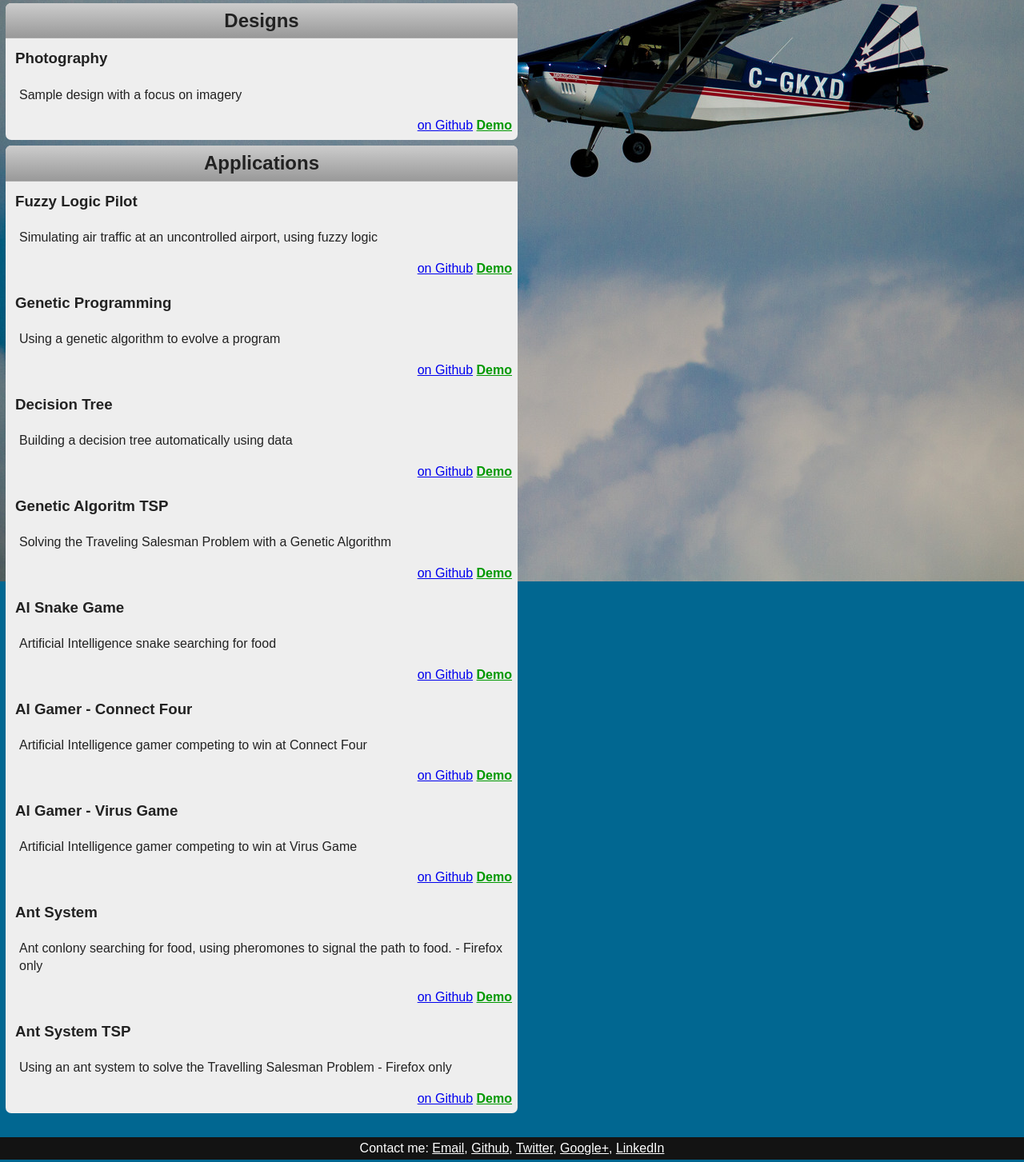
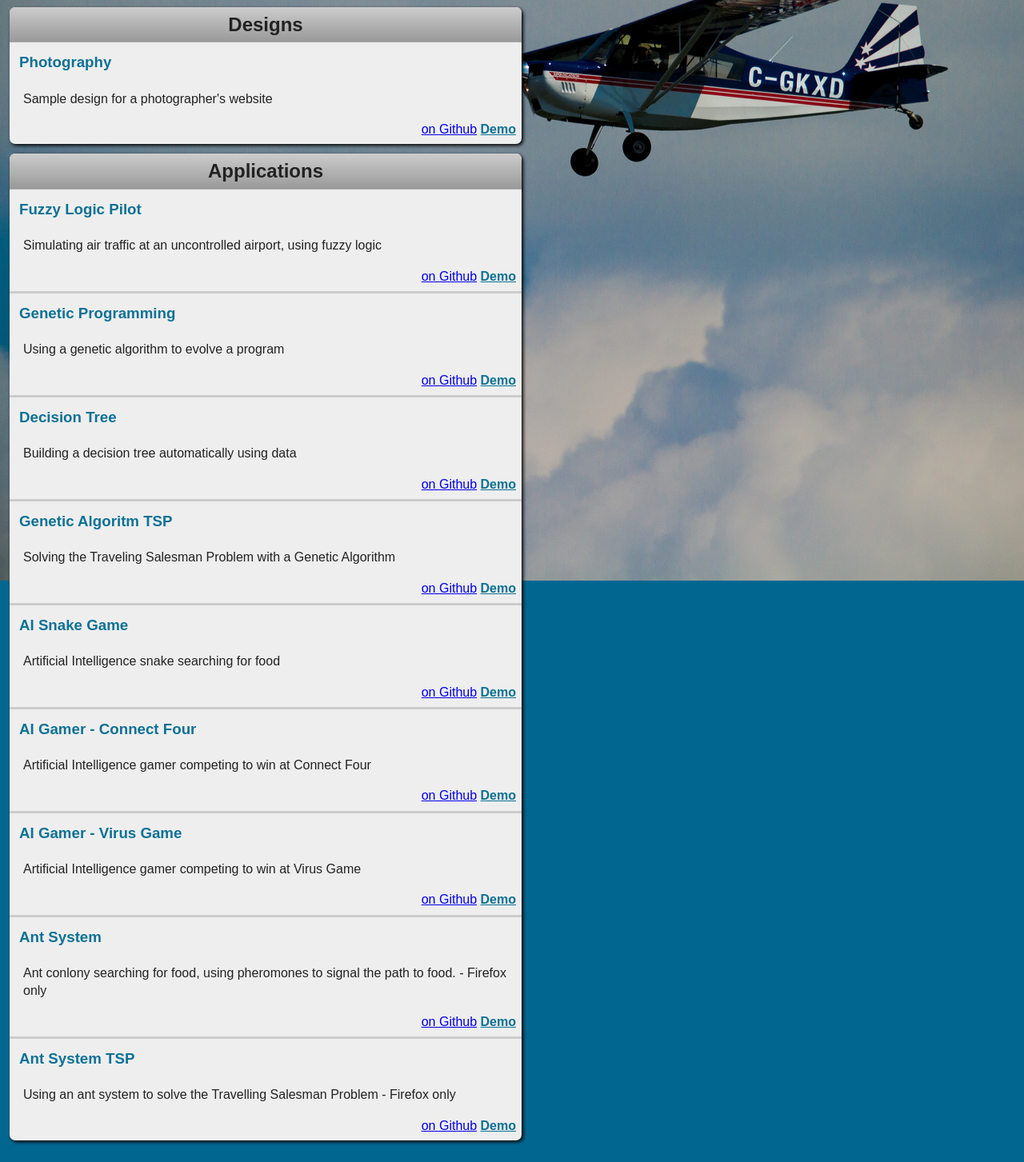
Before and after one commit to louisbourque/louisbourque.github.com, a plain HTML site: page index.html in a window 1280 px wide. Shown: the part 52-1505 px from the top of the page at 80% size. Drawn offline with nearby package versions, Linux system fonts and the light colour scheme.

Commit message:
style changes

```diff
--- a/css/style.css
+++ b/css/style.css
@@ -231,7 +231,7 @@ footer{
 footer a,footer a:visited{
 	color:#fff;
 }
-footer a:hover { color: #06e; }
+footer a:hover { color: #9B0001; }
 
 ul{
 	list-style:none;
@@ -240,12 +240,17 @@ ul{
 .module{
 	width:50%;
 	background:#eee;
-	margin:7px;
+	margin:12px;
 
   -webkit-border-radius: 7px;
      -moz-border-radius: 7px;
           border-radius: 7px;
   -moz-background-clip: padding; -webkit-background-clip: padding-box; background-clip: padding-box;
+
+
+  -webkit-box-shadow: 2px 2px 4px #000;
+     -moz-box-shadow: 2px 2px 4px #000;
+          box-shadow: 2px 2px 4px #000;
 
 }
 .module h2{
@@ -266,16 +271,18 @@ ul{
      -moz-border-radius: 7px 7px 0 0;
           border-radius: 7px 7px 0 0;
   -moz-background-clip-top: padding; -webkit-background-clip: padding-box; background-clip: padding-box;
-
 }
-
 .item{
 	padding:7px;
+	border-bottom:3px solid #ccc;
 }
 .item h3{
 	margin:0;
-	background:#eee;
 	padding:5px;
+	color:#0D7196;
+}
+.item h3 a{
+	text-decoration:none;
 }
 .item p{
 	padding-left:10px;
@@ -283,15 +290,21 @@ ul{
 .item div.links{
 	text-align:right;
 }
+.last_item{
+	border:0;
+}
 a.github_link{
 
 }
 a.demo_link{
-	color:#090;
+	color:#0D7196;
 	font-weight:bold;
 }
-a.demo_link:hover {
-	color: #06e;
+a.demo_link:visited{
+	color:#094B63;
+}
+a:hover {
+	color: #9B0001;
 }
 a{
 -webkit-transition: color .25s linear;  /* Saf3.2+, Chrome */
--- a/index.html
+++ b/index.html
@@ -39,9 +39,9 @@
 
 <div class="module">
 <h2>Designs</h2>
-<div class="item">
-<h3>Photography</h3>
-<p>Sample design with a focus on imagery</p>
+<div class="item last_item">
+<h3><a class="demo_link" href="/Web-Design-Template/">Photography</a></h3>
+<p>Sample design for a photographer's website</p>
 <div class="links">
 <a class="github_link" href="https://github.com/louisbourque/Web-Design-Template/">on Github</a>
 <a class="demo_link" href="/Web-Design-Template/">Demo</a>
@@ -52,7 +52,7 @@
 <h2>Applications</h2>
 
 <div class="item">
-<h3>Fuzzy Logic Pilot</h3>
+<h3><a class="demo_link" href="/Fuzzy-Logic-Pilot/">Fuzzy Logic Pilot</a></h3>
 <p>Simulating air traffic at an uncontrolled airport, using fuzzy logic</p>
 <div class="links">
 <a class="github_link" href="https://github.com/louisbourque/Fuzzy-Logic-Pilot/">on Github</a>
@@ -60,7 +60,7 @@
 </div>
 </div>
 <div class="item">
-<h3>Genetic Programming</h3>
+<h3><a class="demo_link" href="/Genetic-Programming/">Genetic Programming</a></h3>
 <p>Using a genetic algorithm to evolve a program </p>
 <div class="links">
 <a class="github_link" href="https://github.com/louisbourque/Genetic-Programming/">on Github</a>
@@ -68,7 +68,7 @@
 </div>
 </div>
 <div class="item">
-<h3>Decision Tree</h3>
+<h3><a class="demo_link" href="/Decision-Tree/">Decision Tree</a></h3>
 <p>Building a decision tree automatically using data</p>
 <div class="links">
 <a class="github_link" href="https://github.com/louisbourque/Decision-Tree/">on Github</a>
@@ -76,7 +76,7 @@
 </div>
 </div>
 <div class="item">
-<h3>Genetic Algoritm TSP</h3>
+<h3><a class="demo_link" href="/Genetic-Algorithm-TSP/">Genetic Algoritm TSP</a></h3>
 <p>Solving the Traveling Salesman Problem with a Genetic Algorithm </p>
 <div class="links">
 <a class="github_link" href="https://github.com/louisbourque/Genetic-Algorithm-TSP/">on Github</a>
@@ -84,7 +84,7 @@
 </div>
 </div>
 <div class="item">
-<h3>AI Snake Game</h3>
+<h3><a class="demo_link" href="/AI-Snake-Game/">AI Snake Game</a></h3>
 <p>Artificial Intelligence snake searching for food</p>
 <div class="links">
 <a class="github_link" href="https://github.com/louisbourque/AI-Snake-Game/">on Github</a>
@@ -92,7 +92,7 @@
 </div>
 </div>
 <div class="item">
-<h3>AI Gamer - Connect Four</h3>
+<h3><a class="demo_link" href="/AI-Gamer/connect4.html">AI Gamer - Connect Four</a></h3>
 <p>Artificial Intelligence gamer competing to win at Connect Four</p>
 <div class="links">
 <a class="github_link" href="https://github.com/louisbourque/AI-Gamer/">on Github</a>
@@ -100,7 +100,7 @@
 </div>
 </div>
 <div class="item">
-<h3>AI Gamer - Virus Game</h3>
+<h3><a class="demo_link" href="/AI-Gamer/virus.html">AI Gamer - Virus Game</a></h3>
 <p>Artificial Intelligence gamer competing to win at Virus Game</p>
 <div class="links">
 <a class="github_link" href="https://github.com/louisbourque/AI-Gamer/">on Github</a>
@@ -108,15 +108,15 @@
 </div>
 </div>
 <div class="item">
-<h3>Ant System</h3>
+<h3><a class="demo_link" href="/Ant-System/">Ant System</a></h3>
 <p>Ant conlony searching for food, using pheromones to signal the path to food. - Firefox only</p>
 <div class="links">
 <a class="github_link" href="https://github.com/louisbourque/Ant-System/">on Github</a>
 <a class="demo_link" href="/Ant-System/">Demo</a>
 </div>
 </div>
-<div class="item">
-<h3>Ant System TSP</h3>
+<div class="item last_item">
+<h3><a class="demo_link" href="/Ant-System-TSP/">Ant System TSP</a></h3>
 <p>Using an ant system to solve the Travelling Salesman Problem - Firefox only</p>
 <div class="links">
 <a class="github_link" href="https://github.com/louisbourque/Ant-System-TSP/">on Github</a>
```
